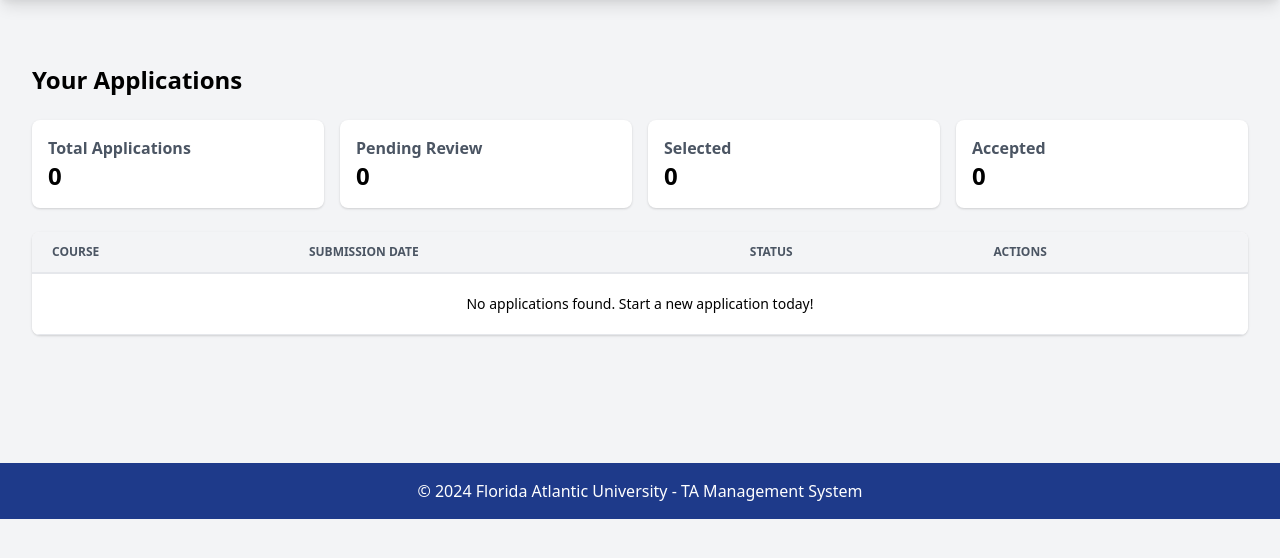
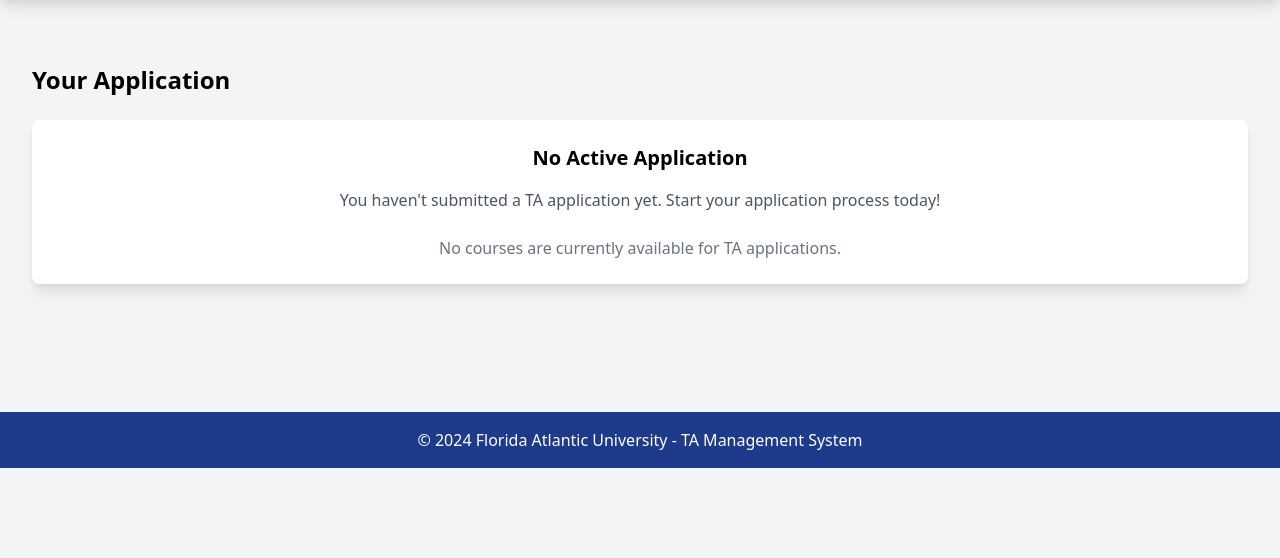
Before and after one commit to justinepdevasia/ta-management-system, a Flask app: template app/templates/applicant/dashboard.html in a window 1280 px wide. Shown: the part 52-610 px from the top of the page. Run offline with Flask 3, Linux system fonts and the light colour scheme; the template is opened without the code that fills it, so the values that code supplies are empty.

Commit message:
update new application logic

```diff
--- a/app/templates/applicant/dashboard.html
+++ b/app/templates/applicant/dashboard.html
@@ -6,102 +6,112 @@
 <div class="container mx-auto px-4 py-8">
     <div class="mb-8">
         <div class="flex justify-between items-center mb-6">
-            <h1 class="text-2xl font-bold">Your Applications</h1>
-            {% if available_courses %}
+            <h1 class="text-2xl font-bold">Your Application</h1>
+            {% if not application and available_courses %}
             <a href="{{ url_for('applicant.new_application') }}"
                class="bg-blue-600 text-white px-6 py-2 rounded-lg hover:bg-blue-700 transition duration-200">
-                Start New Application
+                Submit Application
             </a>
             {% endif %}
         </div>
 
+        {% if application %}
         <!-- Application Status Summary -->
         <div class="grid grid-cols-1 md:grid-cols-4 gap-4 mb-6">
             <div class="bg-white p-4 rounded-lg shadow">
-                <h3 class="font-semibold text-gray-600">Total Applications</h3>
-                <p class="text-2xl font-bold">{{ applications|length }}</p>
+                <h3 class="font-semibold text-gray-600">Application Status</h3>
+                <p class="text-2xl font-bold">{{ application.status }}</p>
             </div>
             <div class="bg-white p-4 rounded-lg shadow">
-                <h3 class="font-semibold text-gray-600">Pending Review</h3>
-                <p class="text-2xl font-bold">{{ applications|selectattr('status', 'equalto', 'Submitted')|list|length }}</p>
+                <h3 class="font-semibold text-gray-600">Courses Applied</h3>
+                <p class="text-2xl font-bold">{{ application.course_details|length }}</p>
             </div>
             <div class="bg-white p-4 rounded-lg shadow">
-                <h3 class="font-semibold text-gray-600">Selected</h3>
-                <p class="text-2xl font-bold">{{ applications|selectattr('status', 'equalto', 'Selected')|list|length }}</p>
+                <h3 class="font-semibold text-gray-600">Selected Offers</h3>
+                <p class="text-2xl font-bold">{{ application.course_details|selectattr('status', 'equalto', 'Selected')|list|length }}</p>
             </div>
             <div class="bg-white p-4 rounded-lg shadow">
-                <h3 class="font-semibold text-gray-600">Accepted</h3>
-                <p class="text-2xl font-bold">{{ applications|selectattr('status', 'equalto', 'Accepted')|list|length }}</p>
+                <h3 class="font-semibold text-gray-600">Accepted Positions</h3>
+                <p class="text-2xl font-bold">{{ application.course_details|selectattr('status', 'equalto', 'Accepted')|list|length }}</p>
             </div>
         </div>
 
-        <!-- Applications List -->
-        <div class="bg-white rounded-lg shadow overflow-hidden">
-            <table class="min-w-full leading-normal">
-                <thead>
+        <!-- Application Details -->
+        <div class="bg-white rounded-lg shadow-lg overflow-hidden mb-6">
+            <div class="p-6 border-b border-gray-200">
+                <div class="flex justify-between items-center">
+                    <div>
+                        <h2 class="text-xl font-semibold">Application Details</h2>
+                        <p class="text-sm text-gray-600 mt-1">Submitted: {{ application.submission_date|datetime }}</p>
+                    </div>
+                    <a href="{{ url_for('applicant.view_application', application_id=application.id) }}"
+                       class="text-blue-600 hover:text-blue-800">View Full Application</a>
+                </div>
+            </div>
+
+            <!-- Course Status Table -->
+            <div class="overflow-x-auto">
+                <table class="min-w-full divide-y divide-gray-200">
+                    <thead class="bg-gray-50">
                         <tr>
-                        <th class="px-5 py-3 border-b-2 border-gray-200 bg-gray-100 text-left text-xs font-semibold text-gray-600 uppercase">
+                            <th class="px-6 py-3 text-left text-xs font-medium text-gray-500 uppercase tracking-wider">
                                 Course
                             </th>
-                        <th class="px-5 py-3 border-b-2 border-gray-200 bg-gray-100 text-left text-xs font-semibold text-gray-600 uppercase">
-                            Submission Date
+                            <th class="px-6 py-3 text-left text-xs font-medium text-gray-500 uppercase tracking-wider">
+                                Department
                             </th>
-                        <th class="px-5 py-3 border-b-2 border-gray-200 bg-gray-100 text-left text-xs font-semibold text-gray-600 uppercase">
+                            <th class="px-6 py-3 text-left text-xs font-medium text-gray-500 uppercase tracking-wider">
                                 Status
                             </th>
-                        <th class="px-5 py-3 border-b-2 border-gray-200 bg-gray-100 text-left text-xs font-semibold text-gray-600 uppercase">
+                            <th class="px-6 py-3 text-left text-xs font-medium text-gray-500 uppercase tracking-wider">
                                 Actions
                             </th>
                         </tr>
                     </thead>
-                <tbody>
-                    {% for app in applications %}
+                    <tbody class="bg-white divide-y divide-gray-200">
+                        {% for course in application.course_details %}
                         <tr>
-                        <td class="px-5 py-5 border-b border-gray-200 bg-white text-sm">
-                            <p class="text-gray-900 font-semibold">{{ app.course_code }}</p>
-                            <p class="text-gray-600">{{ app.course_name }}</p>
+                            <td class="px-6 py-4 whitespace-nowrap">
+                                <div>
+                                    <p class="text-sm font-medium text-gray-900">{{ course.course_code }}</p>
+                                    <p class="text-sm text-gray-500">{{ course.name }}</p>
+                                </div>
                             </td>
-                        <td class="px-5 py-5 border-b border-gray-200 bg-white text-sm">
-                            {{ app.submission_date|datetime }}
+                            <td class="px-6 py-4 whitespace-nowrap">
+                                <p class="text-sm text-gray-900">{{ course.department_name }}</p>
                             </td>
-                        <td class="px-5 py-5 border-b border-gray-200 bg-white text-sm">
-                            <span class="inline-flex px-2 py-1 leading-none text-xs font-semibold rounded-full
-                                {% if app.status == 'Submitted' %}bg-blue-200 text-blue-800
-                                {% elif app.status == 'Selected' %}bg-yellow-200 text-yellow-800
-                                {% elif app.status == 'Accepted' %}bg-green-200 text-green-800
-                                {% elif app.status == 'Rejected' %}bg-red-200 text-red-800
+                            <td class="px-6 py-4 whitespace-nowrap">
+                                <span class="inline-flex px-2 py-1 text-xs font-semibold rounded-full
+                                    {% if course.status == 'Submitted' %}bg-blue-100 text-blue-800
+                                    {% elif course.status == 'Selected' %}bg-yellow-100 text-yellow-800
+                                    {% elif course.status == 'Accepted' %}bg-green-100 text-green-800
+                                    {% elif course.status == 'Rejected' %}bg-red-100 text-red-800
                                     {% endif %}">
-                                {{ app.status }}
+                                    {{ course.status }}
                                 </span>
                             </td>
-                        <td class="px-5 py-5 border-b border-gray-200 bg-white text-sm">
-                            <a href="{{ url_for('applicant.view_application', application_id=app.id) }}"
-                               class="text-blue-600 hover:text-blue-900 mr-4">View</a>
-
-                            {% if app.status == 'Selected' %}
-                            <div class="inline-flex space-x-2">
+                            <td class="px-6 py-4 whitespace-nowrap text-sm">
+                                {% if course.status == 'Selected' %}
+                                <div class="flex space-x-2">
                                     <form method="POST"
-                                      action="{{ url_for('applicant.handle_offer', application_id=app.id, action='accept') }}"
+                                          action="{{ url_for('applicant.handle_offer', application_id=application.id, course_id=course.id, action='accept') }}"
                                           class="inline">
                                         <button type="submit"
                                                 onclick="return confirm('Are you sure you want to accept this offer?')"
                                                 class="text-green-600 hover:text-green-900">Accept</button>
                                     </form>
                                     <form method="POST"
-                                      action="{{ url_for('applicant.handle_offer', application_id=app.id, action='reject') }}"
+                                          action="{{ url_for('applicant.handle_offer', application_id=application.id, course_id=course.id, action='reject') }}"
                                           class="inline">
                                         <button type="submit"
                                                 onclick="return confirm('Are you sure you want to reject this offer?')"
                                                 class="text-red-600 hover:text-red-900">Reject</button>
                                     </form>
                                 </div>
+                                {% else %}
+                                <a href="{{ url_for('applicant.view_course_status', application_id=application.id, course_id=course.id) }}"
+                                   class="text-blue-600 hover:text-blue-900">View Details</a>
                                 {% endif %}
-                        </td>
-                    </tr>
-                    {% else %}
-                    <tr>
-                        <td colspan="4" class="px-5 py-5 border-b border-gray-200 bg-white text-sm text-center">
-                            No applications found. Start a new application today!
                             </td>
                         </tr>
                         {% endfor %}
@@ -109,5 +119,61 @@
                 </table>
             </div>
         </div>
+
+        <!-- Application Timeline -->
+        <div class="bg-white rounded-lg shadow-lg overflow-hidden">
+            <div class="p-6">
+                <h2 class="text-xl font-semibold mb-4">Application Timeline</h2>
+                <div class="space-y-4">
+                    <div class="flex items-center">
+                        <div class="flex-shrink-0">
+                            <div class="h-8 w-8 rounded-full bg-blue-500 flex items-center justify-center">
+                                <svg class="h-5 w-5 text-white" fill="currentColor" viewBox="0 0 20 20">
+                                    <path fill-rule="evenodd" d="M16.707 5.293a1 1 0 010 1.414l-8 8a1 1 0 01-1.414 0l-4-4a1 1 0 011.414-1.414L8 12.586l7.293-7.293a1 1 0 011.414 0z" clip-rule="evenodd"/>
+                                </svg>
+                            </div>
+                        </div>
+                        <div class="ml-4">
+                            <h3 class="text-lg font-medium">Application Submitted</h3>
+                            <p class="text-gray-500">{{ application.submission_date|datetime }}</p>
+                        </div>
+                    </div>
+
+                    {% for status_change in application.status_history %}
+                    <div class="flex items-center">
+                        <div class="flex-shrink-0">
+                            <div class="h-8 w-8 rounded-full bg-gray-400 flex items-center justify-center">
+                                <span class="text-white text-sm">{{ loop.index + 1 }}</span>
+                            </div>
+                        </div>
+                        <div class="ml-4">
+                            <h3 class="text-lg font-medium">{{ status_change.status }}</h3>
+                            <p class="text-gray-500">{{ status_change.date|datetime }}</p>
+                            {% if status_change.note %}
+                            <p class="text-sm text-gray-600 mt-1">{{ status_change.note }}</p>
+                            {% endif %}
+                        </div>
+                    </div>
+                    {% endfor %}
+                </div>
+            </div>
+        </div>
+
+        {% else %}
+        <!-- No Application State -->
+        <div class="bg-white rounded-lg shadow-lg p-6 text-center">
+            <h2 class="text-xl font-semibold mb-4">No Active Application</h2>
+            <p class="text-gray-600 mb-6">You haven't submitted a TA application yet. Start your application process today!</p>
+            {% if available_courses %}
+            <a href="{{ url_for('applicant.new_application') }}"
+               class="inline-block bg-blue-600 text-white px-6 py-2 rounded-lg hover:bg-blue-700">
+                Submit Application
+            </a>
+            {% else %}
+            <p class="text-gray-500">No courses are currently available for TA applications.</p>
+            {% endif %}
+        </div>
+        {% endif %}
+    </div>
 </div>
 {% endblock %}
```
Also changed, not shown: app/routes/applicant.py (+44 -46 lines), app/templates/applicant/new_application.html (+11 -7 lines). Lines whose indentation alone changed are shown as unchanged.
